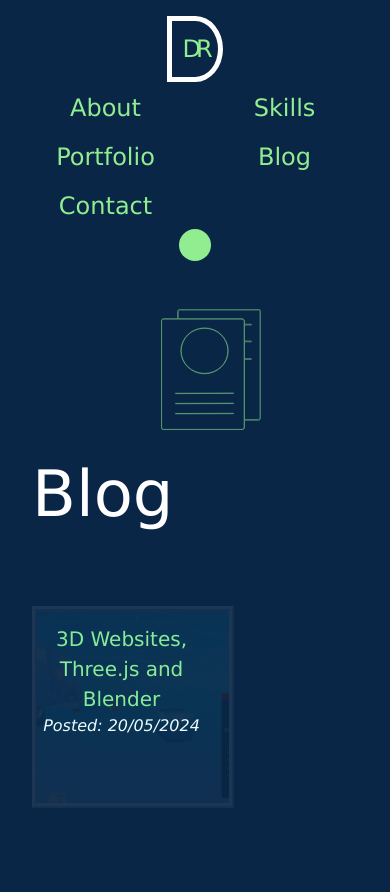
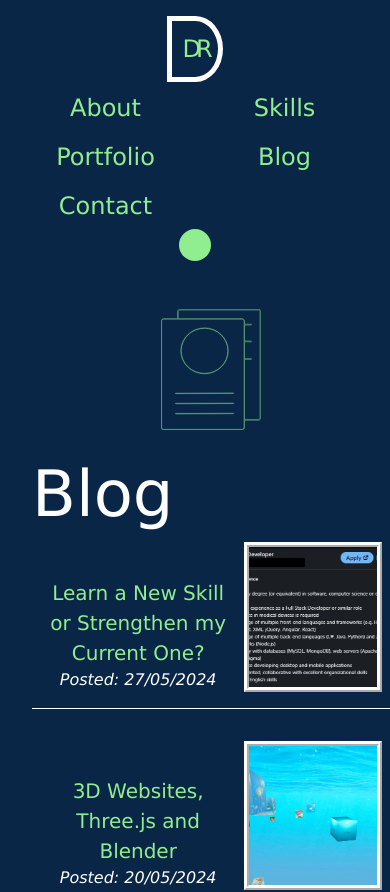
Before and after one commit to DarrellRoberts/portfolio, a Next.js app: page /blog in a window 390 px wide. Shown: the top 892 px of the page. Built offline with nearby package versions, Linux system fonts and the light colour scheme.

Commit message:
00017: submitting third post

```diff
--- a/src/app/blog/blog.module.css
+++ b/src/app/blog/blog.module.css
@@ -11,10 +11,13 @@
 
 .postsCon {
   display: flex;
+  flex-direction: column;
   justify-content: space-evenly;
 }
 
 .postsCon a {
+  display: flex;
+  justify-content: space-evenly;
   text-align: center;
   margin: 1rem 3rem;
 }
@@ -22,20 +25,16 @@
 .posts h3 {
   font-style: italic;
   font-size: 1rem;
+  margin-bottom: 1rem;
 }
 
 .rotateBorder {
-  position: absolute;
-  background-image: url("/assets/blogimages/wordpressScreenshot.jpg");
-  background-size: cover;
-  background-position: center;
-  background-repeat: no-repeat;
-  opacity: 0.07;
   padding: 8rem;
   border-color: white;
   border-width: 5px;
   border-style:ridge;
   animation: borderRad 7s linear 0s infinite;
+  margin-bottom: 1rem;
 }
 
 .posts {
@@ -97,17 +96,10 @@
       width: 100px;
       margin: 2rem 0px;
     }
-    .posts {
-      width: 100%;
-    }
-    .postsCon {
-      flex-direction: column;
-    }
     .postsCon a {
-      width: 50%;
-      margin: 5rem 0px;
+      margin: 1rem 0px;
     }
     .rotateBorder {
-      padding: 6rem;
+      padding: 4rem;
     }
   }
--- a/src/app/blog/page.tsx
+++ b/src/app/blog/page.tsx
@@ -11,7 +11,7 @@ export default function Blog() {
   const themeStyles = isLightTheme ? light : dark;
 
   return (
-    <div style={{ backgroundColor: themeStyles.bg }} className="h-screen">
+    <div style={{ backgroundColor: themeStyles.bg }} className="">
       <section
         style={{ backgroundColor: themeStyles.bg }}
         className={styles.homepageCon}
@@ -26,8 +26,19 @@ export default function Blog() {
             </h1>
             <div className={styles.postsCon}>
               {EntriesArray.map((item, i) => (
-                <Link key={i} href={`/blog/${item.path}`}>
-                  <div
+                <Link key={i} href={`/blog/${item.path}`}
+                style={{
+                  borderBottomColor: themeStyles.secondaryText,
+                  borderBottomWidth: "1px"}}>
+                  <div className={styles.posts}>
+                    <h2 style={{ color: themeStyles.mainText }}>
+                      {item.title}
+                    </h2>
+                    <h3 style={{ color: themeStyles.secondaryText}}>
+                      Posted: {item.date}
+                    </h3>
+                  </div>
+                                      <div
                     style={{
                       borderColor: themeStyles.secondaryText,
                       backgroundImage: `url(${item.images})`,
@@ -37,14 +48,7 @@ export default function Blog() {
 
                     }}
                     className={styles.rotateBorder}
-                  ></div>
-                  <div className={styles.posts}>
-                    <h2 style={{ color: themeStyles.mainText }}>
-                      {item.title}
-                    </h2>
-                    <h3 style={{ color: themeStyles.secondaryText}}>
-                      Posted: {item.date}
-                    </h3>
+                  >
                   </div>
                 </Link>
               ))}
--- a/src/app/sitemap.ts
+++ b/src/app/sitemap.ts
@@ -1,7 +1,7 @@
 import { MetadataRoute } from 'next'
 
 export default function sitemap(): MetadataRoute.Sitemap {
-  const routes = ['', '/about', '/skills', '/portfolio', '/contact', '/blog', '/blog/should-web-developers-learn-wordpress', '/blog/3d-websites-threejs-and-blender'].map(
+  const routes = ['', '/about', '/skills', '/portfolio', '/contact', '/blog', '/blog/should-web-developers-learn-wordpress', '/blog/3d-websites-threejs-and-blender', '/blog/learn-a-new-skill-or-strengthen-my-current-one'].map(
     (route) => ({
       url: `https://darrellroberts.com${route}`,
       lastModified: new Date().toISOString().split('T')[0]
--- a/src/components/blog-assets/EntriesArray.tsx
+++ b/src/components/blog-assets/EntriesArray.tsx
@@ -112,6 +112,86 @@ const entriesArray: EntryData[] = [
       ),
       question: false,
       date: "20/05/2024"
+  },
+  {
+    id: 3,
+    title: "Learn a New Skill or Strengthen my Current One?",
+    path: "learn-a-new-skill-or-strengthen-my-current-one",
+    links: [],
+    images: ["/assets/blogimages/jobRequirements.jpg"],
+    imageAlt: ["screenshot_fullstack_dev_job"],
+    imageCaption: ["A genuine job ad I saw for a Fullstack Developer position. Note how many frameworks and backend languages it expects the candidate to know"],
+    article:
+    (
+      <div>
+      <p>
+        We hear it all the time. The biggest mistake Junior Developers make, is to try to learn everything at once. Specifically, don't learn a new coding language, before becoming an expert in your own. But these days companies are becoming more demanding of skills, so is this really realistic?
+      </p>
+      <br/>
+      <p>
+        I couldn't have been more guilty of this myself. And to be honest, I may still be guilty. After I finished my Fullstack bootcamp, I was like the hyperactive, disobedient labrador at the crufts competition. I saw so many distractions, so many avenues, so many paths; I wanted to try it all. For instance, I said to myself I should learn PHP, considering that it makes up 70% of the web ( <a href="./should-web-developers-learn-wordpress" target="_blank">though I later realised this is partly because of WordPress </a>); but then I said, I should also learn a low-level language like C so that I can get a firm grasp on all languages; and if I'm learning C, why not also C++ or C# considering they're used in video games. And so on, and so on and so forth.
+      </p>
+      <br/>
+      <p>
+        Unfortunately, and luckily, I came to my senses and never started with either of them. However, I am learning Java but taking it slow. Also you'll see from my last article that <a href="./3d-websites-threejs-and-blender" target="_blank">I want to get more invested in Three.js and 3D modelling </a>. I have also dabbled a bit with mobile apps using React Native, just because I wanted to see how easy it was as a React Developer to transition to (conclusion: not super easy but not super hard). In addition, I have also become acquainted with other JavaScript frameworks that weren't React, such as Vue and then Nuxt (and of course Next - which is what this website is running on). But I think that's it...but can't say for sure.
+      </p>
+      <br/>
+      <p>
+        Nevertheless, you look at what is required for some developer roles and it tells a different story.
+      </p>
+      <br/>
+      <p>
+        Look, for example, <a href="#">at the screenshot at the top of the article </a>. This is a genuine job ad for a Fullstack Developer. It's unclear if this is for a junior, mid or senior role. However, even for a senior role, it seems very unrealistic.
+      </p>
+      <br/>
+      <p>
+        The majority of senior developers would have chosen a path in which they can narrow their expertise and become true experts of their field, whether it's a Frontend React/JavaScript Developer or Backend .NET/C# Developer. However, for this role, the applicant needs to have knowledge of three frontend frameworks: React, jQuery and Angular. They also need to know four backend languages: C#, Java, Python and Node.js. Be familiar with two different databases: MongoDB and MySQL, along with the Apache web server and have UI/UX expertise with the Figma design tool. To top it all off, they need to have experience in medical devices, whatever that means - maybe they want you to design a defibrillator software with a super colourful user interface, complete with animations.
+      </p>
+      <br/>
+      <p>
+        Admittedly, you are also told that the majority of job ads are really wishlists. In other words, they don't expect the candidate to possess all of the requirements. However, given the hellish environment of finding a job in the tech world at the moment (something I may write about in a future post, as a lot can be said, and I feel a lot of applicants are in much need of validation - which is severely lacking), companies can become extremely fussy.
+      </p>
+      <br/>
+      <p>
+        There is also the unspoken belief amongst some companies that AI will takeover developers' jobs. In reality <a href="https://medium.com/the-business-of-ai/ai-wont-replace-programmers-eddf52c1839b" target="_blank">this won't happen </a> and if a company replaced its developers with an AI tool, be sure to watch their immediate downfall with some popcorn.
+      </p>
+      <br/>
+      <p>
+        So what should you do? Put simply: a little from column A, a little from column B.
+      </p>
+      <br/>
+      <p>
+        One thing I noticed from learning another skill is that it can teach you some things about the other. Learning Java actually taught me a lot about JavaScript - a language I am more than familiar with - and exposed me more to the concept of compiling and Object Oriented Programming (OOP). I learnt that with JavaScript I took a lot for granted, such as in-built array methods, which you have to import if using Java; and one reason why JavaScript itself is used for websites, is because it doesn't need to compile, unlike Java. Finally, as an OOP language, Java has a lot of similarities with C# as well as some similarities with PHP and C++. So it's kinda like learning four for the price of one.
+      </p>
+      <br/>
+      <p>
+        This gave me, therefore, a more general understanding of coding languages in general. And at the same time, I know Java itself is a whole universe of learning, and it's far better to take time to understand its fundamentals than to speed-run it and move on to the next language.
+      </p>
+      <br/>
+      <p>
+        So like with everything, learning is effort and time-consuming. There are no shortcuts, despite what the snake-oil salespeople say.
+      </p>
+      <br/>
+      <p>
+        And if you see such a job ad, which requires a whole volume of skills, pay it no notice. It's a sign of unrealistic expectations which may extend when you join their company. Later you'd find yourself trapped in a hellish nightmare amongst colleagues who have no idea what they are doing.
+      </p>
+      <br/>
+      <p>
+        Besides, it's more than likely that if you did have all the skills they demanded, they would probably reject your application, for being overqualified.
+      </p>
+      <br/>
+      <p>
+        Something that genuinely happened to me.
+      </p>
+      <br/>
+      <p>
+        Hence, keep learning but at your own pace. Not for the unrealistic expectations of companies, but for your own personal development.
+      </p>
+      <br/>
+      </div>
+      ),
+      question: false,
+      date: "27/05/2024"
   }
 ]
 
```
Also changed, not shown: public/assets/blogimages/bruno.jpg (deleted), public/assets/blogimages/jobRequirements.jpg (added).
